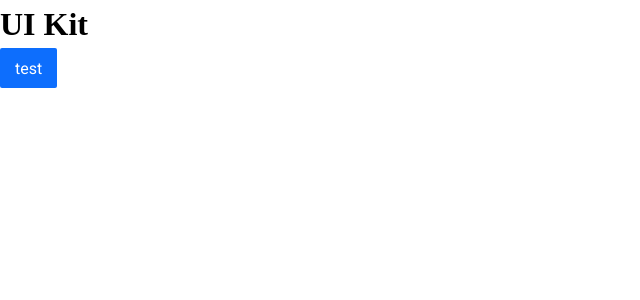
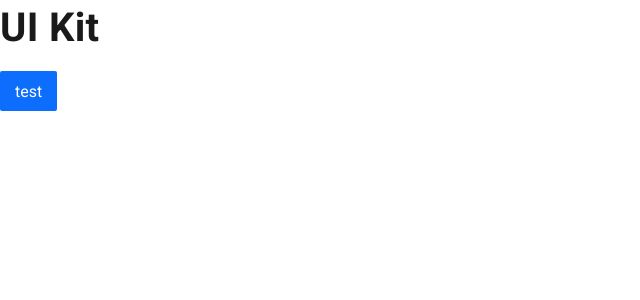
Before and after one commit to webdevelop-pro/ui-kit, a Vue app: page / in a window 1280 px wide. Shown: the top 300 px of the page, without its empty margins (0-640 px from the left). Built offline with nearby package versions, Linux system fonts and the light colour scheme.

Commit message:
BaseAccordion

```diff
--- a/package.json
+++ b/package.json
@@ -11,6 +11,7 @@
     "build-storybook": "storybook build"
   },
   "dependencies": {
+    "@dafcoe/vue-collapsible-panel": "^0.2.0",
     "sass": "^1.69.5",
     "vue": "^3.3.8"
   },
--- /dev/null
+++ b/src/components/BaseAccordion/BaseAccordion.vue
@@ -0,0 +1,20 @@
+<script lang="ts" setup>
+import {
+  VueCollapsiblePanelGroup,
+} from '@dafcoe/vue-collapsible-panel';
+
+</script>
+
+<template>
+  <VueCollapsiblePanelGroup
+    class="BaseAccordion base-accordion"
+    accordion
+  >
+    <slot />
+  </VueCollapsiblePanelGroup>
+</template>
+
+<style lang="sass" scoped>
+.base-accordion
+  background-color: transparent
+</style>
--- /dev/null
+++ b/src/components/BaseAccordion/BaseAccordionItem.vue
@@ -0,0 +1,156 @@
+<script lang="ts" setup>
+import { withDefaults, defineAsyncComponent } from 'vue';
+import {
+  VueCollapsiblePanel,
+} from '@dafcoe/vue-collapsible-panel';
+
+withDefaults(defineProps<{
+  /**
+   * by default - small, can be: large | small
+   */
+  size?: 'large' | 'small';
+  /**
+   * color of text and lines, by default - primary, can be: primary | white
+   */
+  color?: 'primary' | 'white';
+  /**
+   * opened by default if true
+   */
+  expanded?: boolean;
+}>(), {
+  size: 'small',
+  color: 'primary',
+  expanded: false,
+});
+
+</script>
+
+<template>
+  <VueCollapsiblePanel
+    class="BaseAccordionItem base-accordion-item"
+    :class="[`is--${size}`, `is--${color}`]"
+    :expanded="expanded"
+  >
+    <template #title>
+      <component
+        :is="size === 'large' ? 'h4' : 'p'"
+        class="base-accordion-item__title-text"
+        :class="[`is--${size}`, `is--${color}`]"
+      >
+        <slot name="title" />
+      </component>
+    </template>
+    <template #icon>
+      <!-- eslint-disable vue/no-v-html -->
+      <span
+        class="base-accordion-item__open-close-icon"
+        :class="[`is--${size}`, `is--${color}`]"
+      >
+		    <svg width="20" height="20" viewBox="0 0 20 20" fill="#48535C" xmlns="http://www.w3.org/2000/svg">
+			    <g id="Property 1=20">
+				    <path id="Vector" d="M15.2057 10L14.3229 10.8828L6.82294 18.3828L5.93622 19.2695L4.16669 17.5L5.0495 16.6172L11.6667 10L5.05341 3.38281L4.16669 2.5L5.93622 0.730469L6.81903 1.61328L14.319 9.11328L15.2057 10Z" />
+			    </g>
+		    </svg>
+      </span>
+    </template>
+    <template #content>
+      <p
+        class="base-accordion-item__content-text"
+        :class="[`is--${size}`, `is--${color}`]"
+      >
+        <slot name="content" />
+      </p>
+    </template>
+  </VueCollapsiblePanel>
+</template>
+
+<style lang="sass" scoped>
+@import 'index.sass'
+
+.base-accordion-item
+  border-top: solid 1px $border-color
+  --base-accordion-item--height: 100%
+  &:last-child
+    border-bottom: solid 1px $gray-30
+  &.is--white
+    border-color: $border-color-white
+  :deep(.vcp__header)
+    display: flex
+    align-items: center
+    justify-content: space-between
+    padding-right: 16px
+    cursor: pointer
+  &.vcp--expanded
+    .base-accordion-item__open-close-icon
+      :deep(svg)
+        transform: rotate(270deg)
+        +mt(.2s)
+    :deep(.vcp__body)
+      height: 0
+  &__title-text
+    padding: 12px 16px
+    margin-bottom: 0
+    &.is--small
+      font-size: 14px
+      line-height: 19.6px
+    &.is--large
+      padding-top: 20px
+      padding-bottom: 20px
+    &.is--white
+      color: $white-color
+  &__content-text
+    padding: 8px 16px 28px 16px
+    height: var(--base-accordion-item--height)
+    &.is--small
+      font-size: 14px
+      line-height: 19.6px
+    &.is--large
+      padding-bottom: 36px
+    &.is--white
+      color: $white-color
+      :deep(a)
+        color: $white-link-color
+        +font(400)
+        border-bottom: solid 1px $white-link-color
+        &:hover
+          +mt(.3s)
+          border-bottom: solid 1px transparent
+          color: $white-link-color
+    :deep(a)
+      position: relative
+      display: inline
+      z-index: 1
+      +mt(.3s)
+      color: $link-color
+      +font(400)
+      border-bottom: solid 1px $link-color
+      &:hover
+        +mt(.3s)
+        border-bottom: solid 1px transparent
+        color: $link-color
+  &__open-close-icon
+    fill: $open-close-icon-fill
+    width: 16px
+    height: 16px
+    display: flex
+    &.is--white
+      fill: $white-color
+    &.is--large
+      width: 20px
+      height: 20px
+    :deep(svg)
+      fill: inherit
+      transform: rotate(90deg)
+      width: inherit
+      height: inherit
+      +mt(.2s)
+  :deep(.slide-enter-active)
+    overflow: hidden
+  :deep(.slide-leave-active),
+  :deep(.slide-reverse-leave-active)
+    transform: translateX(0) !important
+    transition: height 0.3s ease
+    position: relative !important
+    opacity: 1 !important
+    overflow: hidden
+</style>
--- /dev/null
+++ b/src/components/BaseAccordion/index.sass
@@ -0,0 +1,10 @@
+@import '@/styles/_colors.sass'
+@import '@/styles/_mixins.sass'
+
+$border-color: $gray-30
+$border-color-white: $gray-10
+$white-color: $white
+$white-link-color: $alabaster
+$link-color: $secondary
+
+$open-close-icon-fill: $primary
--- /dev/null
+++ b/src/components/BaseAccordion/index.ts
@@ -0,0 +1,6 @@
+import BaseAccordion from './BaseAccordion.vue';
+import BaseAccordionItem from './BaseAccordionItem.vue';
+
+export { BaseAccordion, BaseAccordionItem };
+
+export default { BaseAccordion, BaseAccordionItem };
--- a/src/components/BaseButton/BaseButton.vue
+++ b/src/components/BaseButton/BaseButton.vue
@@ -51,7 +51,7 @@
   </component>
 </template>
 
-<style lang="sass">
+<style lang="sass" scoped>
 @import 'variables'
 .base-button
 	display: inline-flex
@@ -76,23 +76,23 @@
 		justify-content: center
 		flex-shrink: 0
 	&.is--icon-placement-both
-		svg,
-		img
+		:deep(svg),
+		:deep(img)
 			&:first-child
 				margin-right: $base-button-icon-margin
 			&:last-child
 				margin-left: $base-button-icon-margin
 	&.is--icon-placement-left
-		svg,
-		img
+		:deep(svg),
+		:deep(img)
 			margin-right: $base-button-icon-margin
 	&.is--icon-placement-right
-		svg,
-		img
+		:deep(svg),
+		:deep(img)
 			margin-left: $base-button-icon-margin
 	&.is--icon-placement-none
-		svg,
-		img
+		:deep(svg),
+		:deep(img)
 			margin: 0
 	&.is--block
 		width: 100%
--- /dev/null
+++ b/src/styles/_colors.sass
@@ -0,0 +1,7 @@
+$white: #fff
+$gray-10: #F2F4F5
+$gray-30: #C2C9CF
+
+$primary: #12171C
+$secondary: #235C45
+$alabaster: #F2F4F5
--- a/src/styles/_fonts.sass
+++ b/src/styles/_fonts.sass
@@ -1 +1,95 @@
 @import url('https://fonts.googleapis.com/css2?family=Roboto:ital,wght@0,300;0,400;0,500;0,600;0,700;1,300;1,400&display=swap')
+
+@import '@/styles/_mixins.sass'
+
+html,
+body
+  -webkit-overflow-scrolling: touch
+  color: #1a1a1a
+p
+  +font(400)
+  font-size: inherit
+  line-height: inherit
+  font-style: normal
+p,
+span,
+div
+  &.is--small-text
+    +font(400)
+    color: #48535C
+    font-size: 12px
+    line-height: 17px
+em,
+i
+  +font(400)
+  font-style: italic
+strong, b
+  +font(700)
+  color: #1a1a1a
+
+h1, h2, h3, h4, h5, h6
+  color: #1a1a1a
+sup
+  font-size: 100%
+
+h1
+  +font(700)
+  font-size: 40px
+  line-height: 56px
+  margin-bottom: 15px
+  @media screen and (max-width: 767px)
+    font-size: 30px
+    line-height: 40px
+h2
+  +font(700)
+  font-size: 32px
+  line-height: 45px
+  margin: 0
+  margin-bottom: 15px
+  @media screen and (max-width: 767px)
+    font-size: 25px
+    line-height: 35px
+h3
+  +font(500)
+  margin: 0
+  font-size: 24px
+  line-height: 33.6px
+  margin-bottom: 15px
+  @media screen and (max-width: 767px)
+    font-size: 20px
+    line-height: 28px
+    margin-bottom: 10px
+h4
+  +font(500)
+  font-size: 20px
+  line-height: 28px
+  margin: 0
+  margin-bottom: 15px
+  @media screen and (max-width: 767px)
+    font-size: 18px
+    line-height: 28px
+    margin-bottom: 10px
+h5
+  +font(500)
+  font-size: 16px
+  line-height: 22px
+  margin: 0
+h6
+  +font(500)
+  font-size: 14px
+  line-height: 19.6px
+  margin: 0
+
+// H - titles by class
+.is--h1__title
+  @extend h1
+.is--h2__title
+  @extend h2
+.is--h3__title
+  @extend h3
+.is--h4__title
+  @extend h4
+.is--h5__title
+  @extend h5
+.is--h6__title
+  @extend h6
--- a/src/styles/_reset.sass
+++ b/src/styles/_reset.sass
@@ -9,7 +9,8 @@
 
 body, h1, h2, h3, h4, h5, h6, p, figure, blockquote, dl, dd
   margin: 0
-
+a
+  text-decoration: none
 /* Remove list styles on ul, ol elements with a list role, which suggests default styling will be removed
 
 ul[role="list"], ol[role="list"]
```
Also changed, not shown: 2 other files (tests, documents, lock files or other folders).
